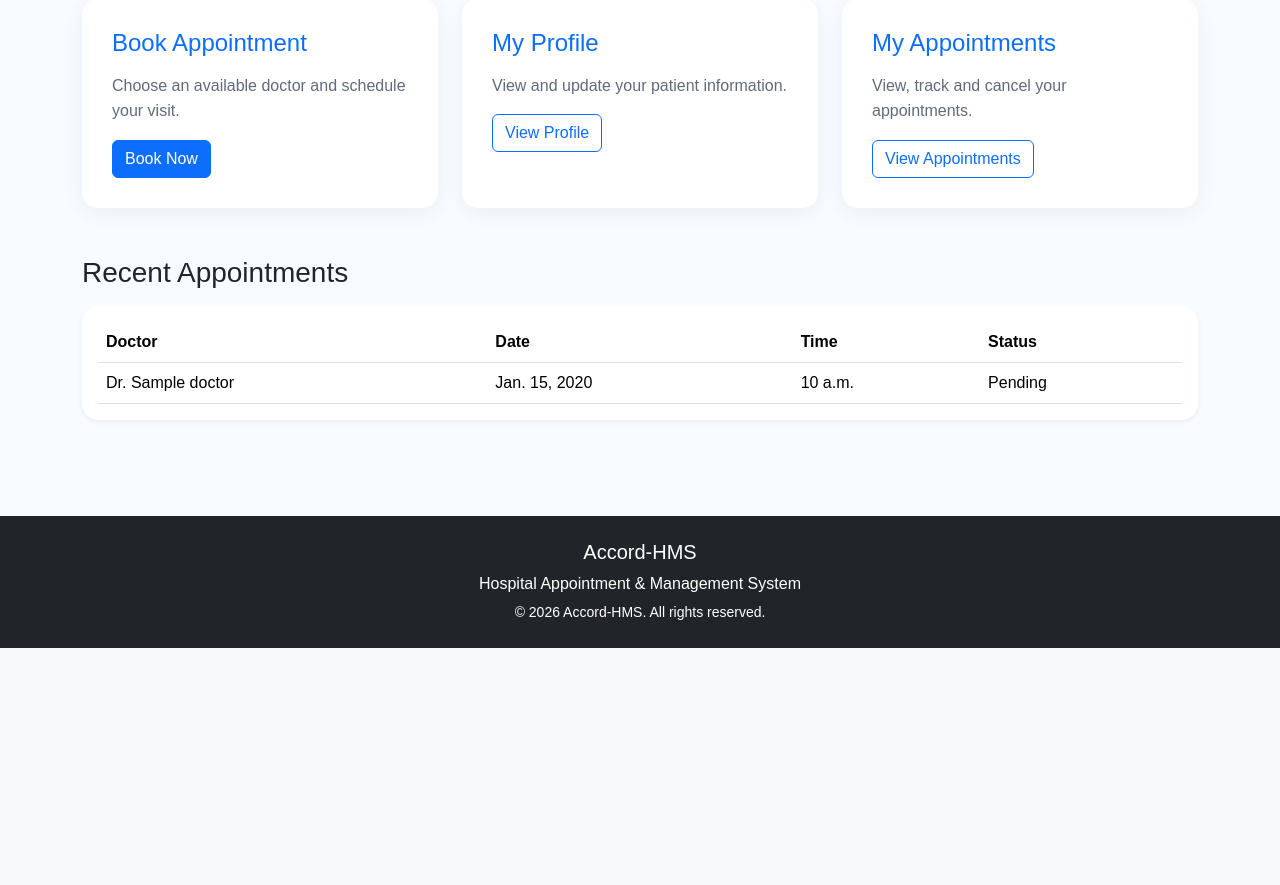
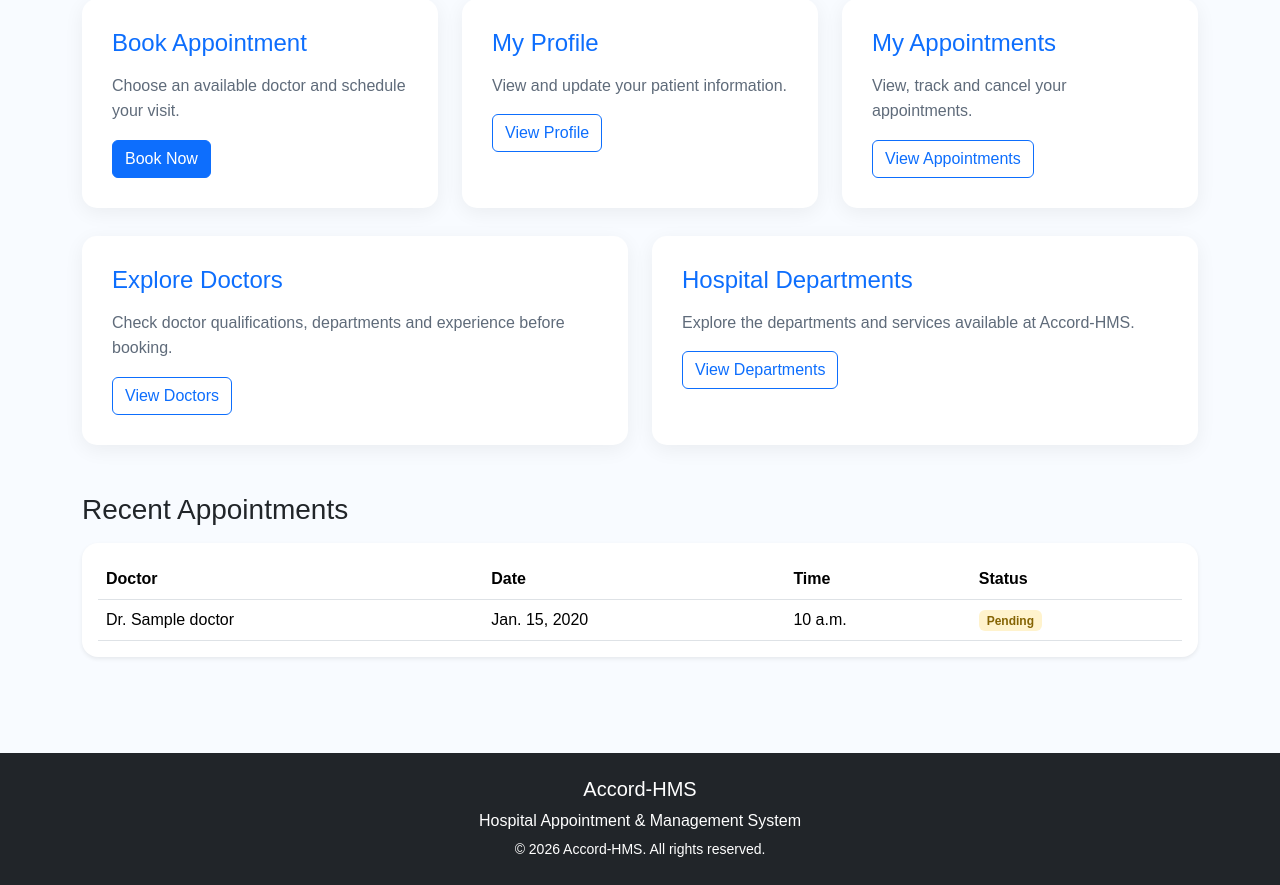
Before and after one commit to adityatiwari-git/Accord-HMS, a Django app: page /accounts/dashboard/ in a window 1280 px wide. Shown: the part 401-1286 px from the top of the page. Before the commit the page ends 1049 px from the top, so only its background shows below. Run offline with Django 5.2, Linux system fonts and the light colour scheme; a user stored in the database is signed in; tables that the repository leaves empty hold one stand-in row (values such as "Sample post").

Commit message:
Finish patient dashboard actions and status display

```diff
--- a/templates/dashboard.html
+++ b/templates/dashboard.html
@@ -55,19 +55,47 @@
             </div>
         </div>
 
+        <div class="row g-4 mt-1">
+            <div class="col-md-6">
+                <div class="feature-card">
+                    <h4>Explore Doctors</h4>
+                    <p>Check doctor qualifications, departments and experience before booking.</p>
+                    <a href="{% url 'doctors' %}" class="btn btn-outline-primary">View Doctors</a>
+                </div>
+            </div>
+            <div class="col-md-6">
+                <div class="feature-card">
+                    <h4>Hospital Departments</h4>
+                    <p>Explore the departments and services available at Accord-HMS.</p>
+                    <a href="{% url 'departments' %}" class="btn btn-outline-primary">View Departments</a>
+                </div>
+            </div>
+        </div>
+
         <div class="mt-5">
             <h3 class="mb-3">Recent Appointments</h3>
             {% if recent_appointments %}
             <div class="table-responsive bg-white rounded-4 shadow-sm p-3">
                 <table class="table align-middle mb-0">
-                    <thead><tr><th>Doctor</th><th>Date</th><th>Time</th><th>Status</th></tr></thead>
+                    <thead>
+                        <tr>
+                            <th>Doctor</th>
+                            <th>Date</th>
+                            <th>Time</th>
+                            <th>Status</th>
+                        </tr>
+                    </thead>
                     <tbody>
                         {% for appointment in recent_appointments %}
                         <tr>
                             <td>Dr. {{ appointment.doctor.name }}</td>
                             <td>{{ appointment.appointment_date }}</td>
                             <td>{{ appointment.appointment_time }}</td>
-                            <td>{{ appointment.status }}</td>
+                            <td>
+                                <span class="badge status-{{ appointment.status|lower }}">
+                                    {{ appointment.status }}
+                                </span>
+                            </td>
                         </tr>
                         {% endfor %}
                     </tbody>
@@ -75,7 +103,8 @@
             </div>
             {% else %}
             <div class="empty-state">
-                <p class="mb-0">No appointments yet. Explore our doctors to get started.</p>
+                <p class="mb-2">No appointments yet.</p>
+                <a href="{% url 'doctors' %}" class="btn btn-sm btn-outline-primary">Explore Doctors</a>
             </div>
             {% endif %}
         </div>
```
